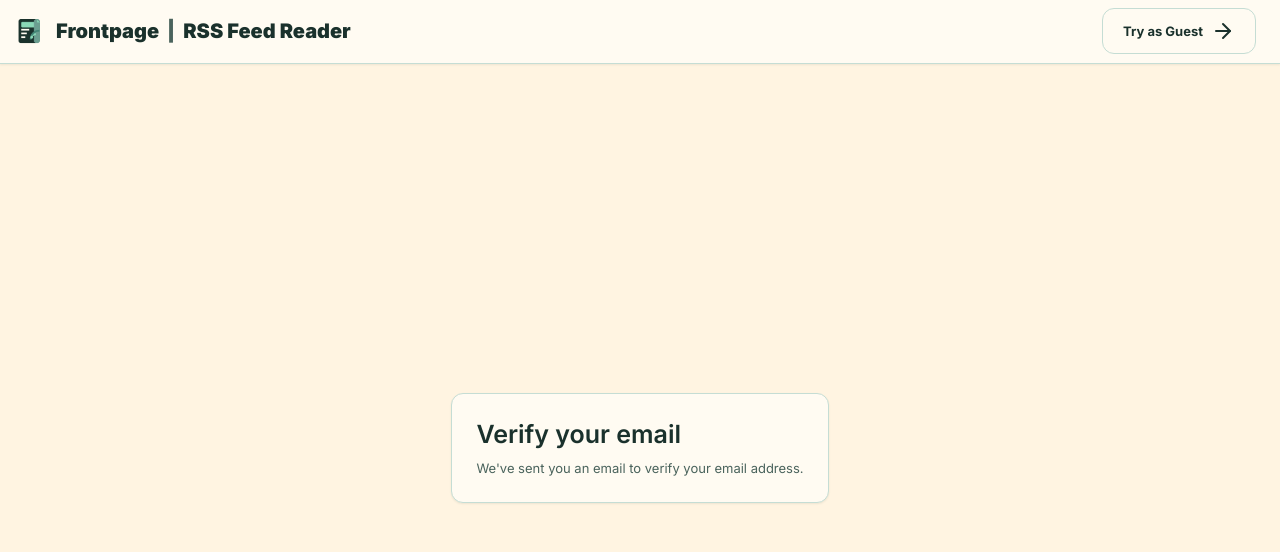
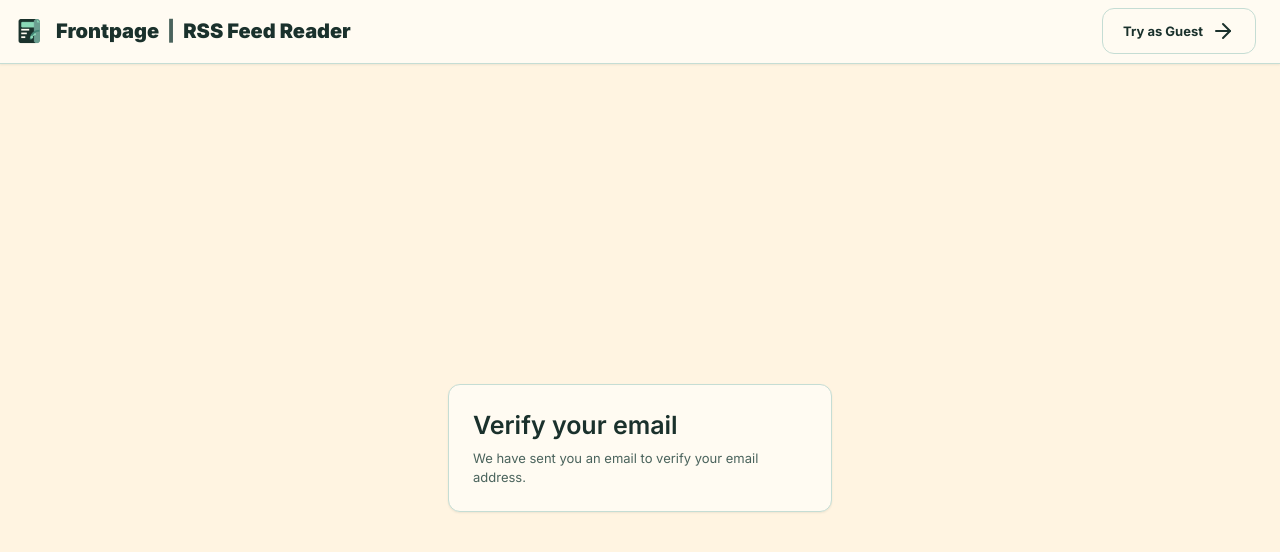
Before and after one commit to alexisdlr/frontpage-rss, a Next.js app: page /verify-email in a window 1280 px wide. Shown: the top 552 px of the page. Built offline with nearby package versions, Linux system fonts and the light colour scheme.

Commit message:
escape error in vercel fixed, deleted unused vars

```diff
--- a/src/components/auth/header-auth.tsx
+++ b/src/components/auth/header-auth.tsx
@@ -3,8 +3,8 @@ import React from "react";
 import { motion } from "framer-motion";
 import Image from "next/image";
 import Link from "next/link";
-import { Input } from "../ui/input";
-import { ArrowRightIcon, SearchIcon } from "lucide-react";
+
+import { ArrowRightIcon } from "lucide-react";
 
 const HeaderAuth = () => {
   return (
--- a/src/components/auth/verify-email-content.tsx
+++ b/src/components/auth/verify-email-content.tsx
@@ -14,7 +14,7 @@ const VerifyEmailContent = () => {
         Verify your email
       </h1>
       <p className="mt-2 text-sm text-text-secondary">
-        We've sent you an email to verify your email address.
+        We have sent you an email to verify your email address.
       </p>
     </motion.div>
   );
--- a/src/components/dashboard/feeds/edit-feed-dialog.tsx
+++ b/src/components/dashboard/feeds/edit-feed-dialog.tsx
@@ -1,9 +1,9 @@
 "use client";
-import { Loader2, Plus } from "lucide-react";
+import { Loader2 } from "lucide-react";
 import { useRouter } from "next/navigation";
 import { useState } from "react";
 
-import { getFeed, updateFeed } from "@/src/actions/feeds";
+import { updateFeed } from "@/src/actions/feeds";
 import { Alert, AlertDescription } from "@/src/components/ui/alert";
 import { Button } from "@/src/components/ui/button";
 
@@ -14,7 +14,6 @@ import {
   DialogFooter,
   DialogHeader,
   DialogTitle,
-  DialogTrigger,
 } from "@/src/components/ui/dialog";
 import { Input } from "@/src/components/ui/input";
 import { Label } from "@/src/components/ui/label";
--- a/src/components/shared/header-nav.tsx
+++ b/src/components/shared/header-nav.tsx
@@ -11,7 +11,6 @@ import {
   LogOutIcon,
   PlusIcon,
   RssIcon,
-  SearchIcon,
 } from "lucide-react";
 import { useState } from "react";
 
@@ -26,7 +25,6 @@ import {
   DropdownMenuItem,
   DropdownMenuTrigger,
 } from "@/src/components/ui/dropdown-menu";
-import { Input } from "@/src/components/ui/input";
 
 import type { CategoryWithMeta } from "@/src/types/actions";
 import { usePathname } from "next/navigation";
```
Also changed, not shown: src/components/dashboard/categories/add-category-dialog.tsx (+2 -16 lines), 1 other file (tests, documents, lock files or other folders).
